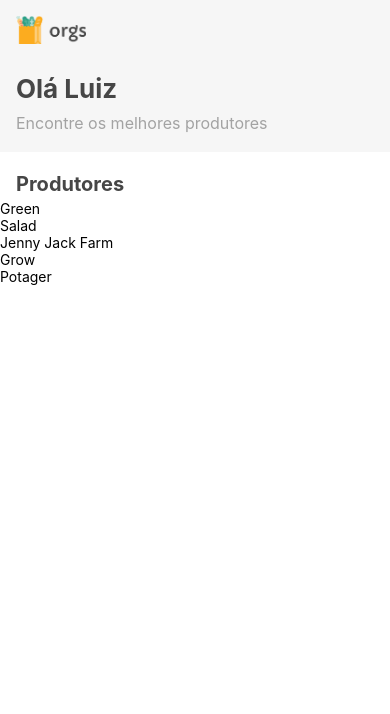
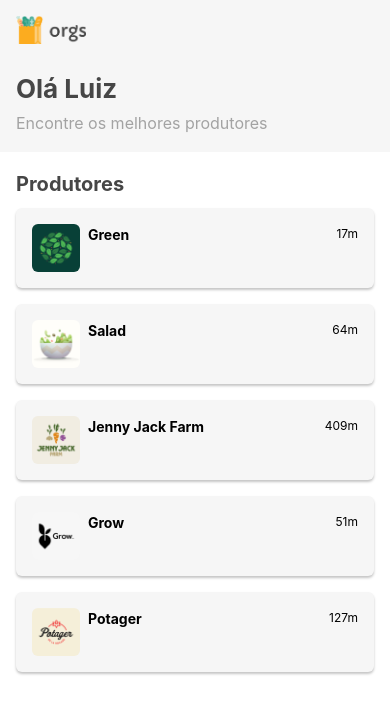
Before and after one commit to lalsilva/estudos-reactnative-orgsHooks, a React Native app: screen / in a window 390 px wide. Shown: the top 714 px of the page. Built offline with nearby package versions, Linux system fonts and the light colour scheme.

Commit message:
estilizando a tela de produtores e componentizando o Produtor

```diff
--- /dev/null
+++ b/src/telas/Home/componentes/Produtor.js
@@ -0,0 +1,60 @@
+import React from 'react';
+import {View, Text, Image, StyleSheet} from 'react-native';
+
+const estilos = StyleSheet.create({
+    cartao: {
+        backgroundColor: '#F6F6F6',
+        marginVertical: 8,
+        marginHorizontal: 16,
+        borderRadius: 6,
+        flexDirection: 'row',
+
+        // esta propriedade funciona apenas no Android
+        elevation: 4,
+
+        // estas propriedades são para aplicar a sombra no iOS
+        shadowColor: '#000',
+        shadowOffset: {
+            width: 0,
+            height: 2,
+        },
+        shadowOpacity: 0.23,
+        shadowRadius: 2.62,
+    },
+    imagem: {
+        width: 48,
+        height: 48,
+        borderRadius: 6,
+        marginVertical: 16,
+        marginLeft: 16,
+    },
+    informacoes: {
+        flex: 1,
+        flexDirection: 'row',
+        justifyContent: 'space-between',
+        marginLeft: 8,
+        marginVertical: 16,
+        marginRight: 16,
+    },
+    nome: {
+        fontSize: 14,
+        lineHeight: 22,
+        fontWeight: 'bold',
+    },
+    distancia: {
+        fontSize: 12,
+        lineHeight: 19,
+    }
+});
+
+export default function Produtor({nome, imagem, distancia, estrelas}) {
+    return (
+        <View style={estilos.cartao}>
+            <Image source={imagem} accessibilityLabel={nome} style={estilos.imagem} />
+            <View style={estilos.informacoes}>
+                <Text style={estilos.nome}>{nome}</Text>
+                <Text style={estilos.distancia}>{distancia}</Text>
+            </View>
+        </View>
+    );
+}
--- a/src/telas/Home/componentes/Produtores.js
+++ b/src/telas/Home/componentes/Produtores.js
@@ -2,6 +2,7 @@
 import {FlatList, Text, StyleSheet} from 'react-native';
 
 import { carregaProdutores } from '../../../servicos/carregaDados';
+import Produtor from './Produtor';
 
 const estilos = StyleSheet.create({
     titulo: {
@@ -36,7 +37,7 @@
     return (
         <FlatList
             data={lista}
-            renderItem={({item: {nome}}) => <Text>{nome}</Text>}
+            renderItem={({item}) => <Produtor {...item} />}
             keyExtractor={({nome}) => nome}
             ListHeaderComponent={TopoLista}
         />
```
